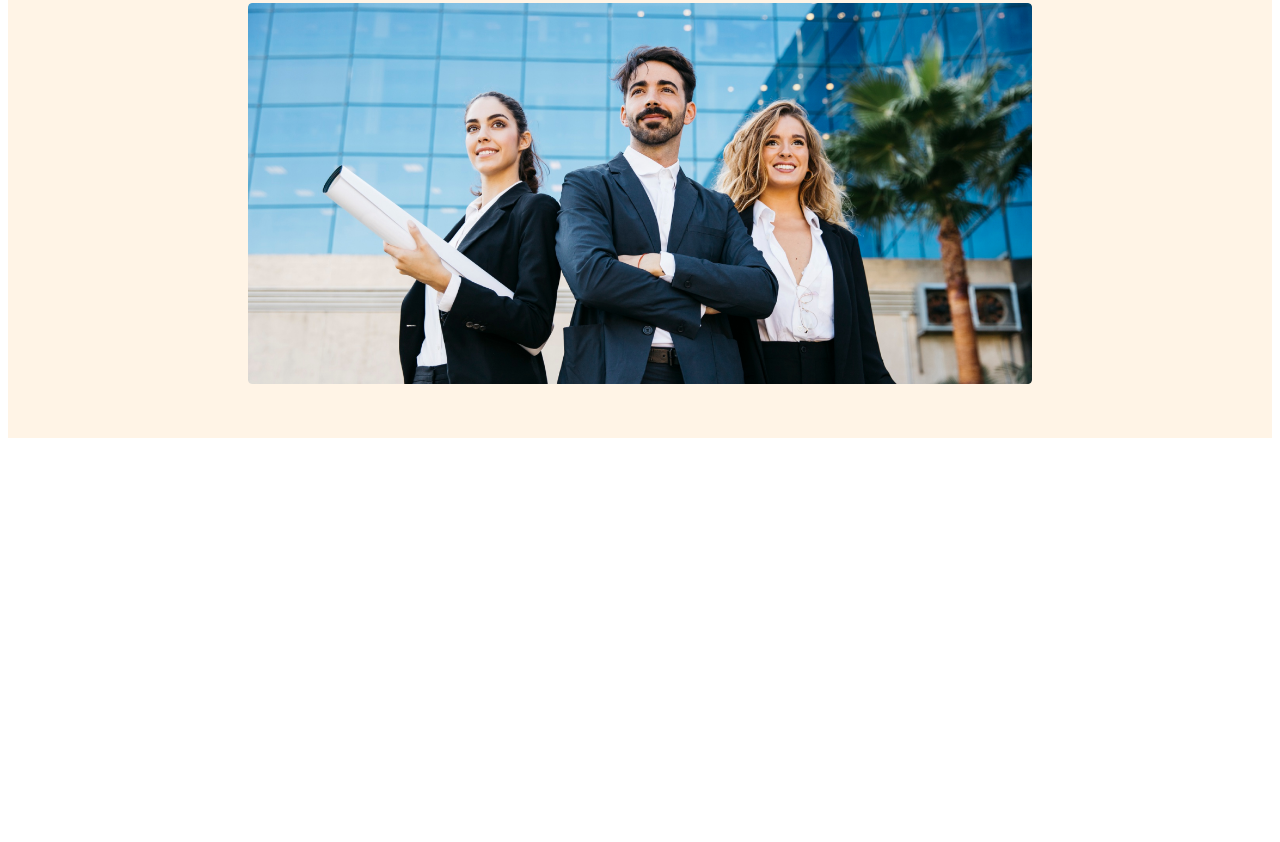
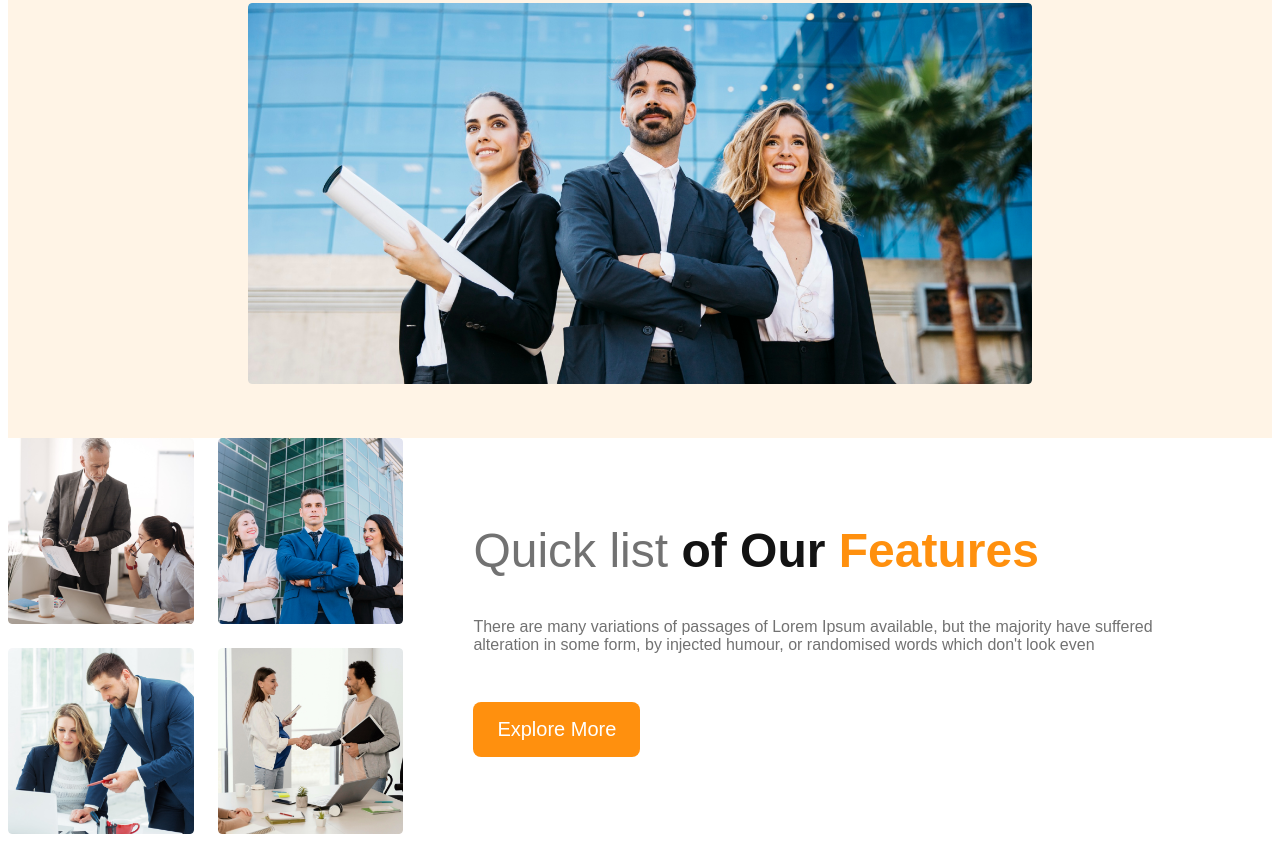
Before and after one commit to shaishabcoding/G3-Architects, a plain HTML site: page index.html in a window 1280 px wide. Shown: the part 620-1462 px from the top of the page. Before the commit the page ends 1066 px from the top, so only its background shows below. Drawn offline with Linux system fonts and the light colour scheme.

Commit message:
teams content added

```diff
--- a/index.html
+++ b/index.html
@@ -7,6 +7,7 @@
     <link rel="stylesheet" href="styles/style.css" />
   </head>
   <body>
+    <!-- header start -->
     <header>
       <nav>
         <h3 class="nav-title">G3 Architects</h3>
@@ -30,7 +31,32 @@
         <img src="images/banner.png" alt="" />
       </div>
     </header>
-    <main></main>
+    <!-- header end -->
+    <!-- main start -->
+    <main>
+      <!-- teams sections start -->
+      <section class="teams-container">
+        <div class="teams-img-container">
+          <img src="images/team1.png" alt="" />
+          <img src="images/team2.png" alt="" />
+          <img src="images/team3.png" alt="" />
+          <img src="images/team4.png" alt="" />
+        </div>
+        <div class="teams-content">
+          <h1 class="teams-content-title">
+            <span class="s1">Quick list</span> <span class="s2">of Our</span> <span class="s3">Features</span>
+          </h1>
+          <p class="description">
+            There are many variations of passages of Lorem Ipsum available, but
+            the majority have suffered alteration in some form, by injected
+            humour, or randomised words which don't look even
+          </p>
+          <button class="btn-primary">Explore More</button>
+        </div>
+      </section>
+      <!-- teams sections end -->
+    </main>
+    <!-- main end -->
     <footer></footer>
   </body>
 </html>
--- a/styles/style.css
+++ b/styles/style.css
@@ -12,7 +12,7 @@
   padding: 1rem 1.5rem;
   border: none;
   color: white;
-  margin: 2rem;
+  margin: 2rem 0;
   font-size: 1.25rem;
 }
 button,
@@ -67,7 +67,40 @@ nav li a {
 .banner img {
   margin-top: 1.25rem;
 }
-
+/* main style */
+main {
+  max-width: 1440px;
+  margin: 0 auto;
+}
+/* teams style*/
+.teams-container {
+  display: flex;
+  align-items: center;
+}
+.teams-img-container {
+  display: grid;
+  grid-template-columns: repeat(2, 1fr);
+  gap: 1.5rem;
+}
+.teams-content {
+  padding-left: 70px;
+  padding-right: 70px;
+}
+.teams-content-title {
+  font-size: 3rem;
+}
+.teams-content .s1 {
+  color: #727272;
+  font-weight: 500;
+}
+.teams-content .s2 {
+  color: #131313;
+  font-weight: 700;
+}
+.teams-content .s3 {
+  color: #ff900e;
+  font-weight: 700;
+}
 /* responsive style */
 /* for mobile */
 @media screen and (max-width: 576px) {
@@ -80,11 +113,11 @@ nav li a {
   }
 }
 /* for tablet */
-@media screen and (min-width:576px) and (max-width: 960px) {
-  header{
+@media screen and (min-width: 576px) and (max-width: 960px) {
+  header {
     padding: 50px;
   }
-  nav{
+  nav {
     flex-direction: column;
   }
 }
```
